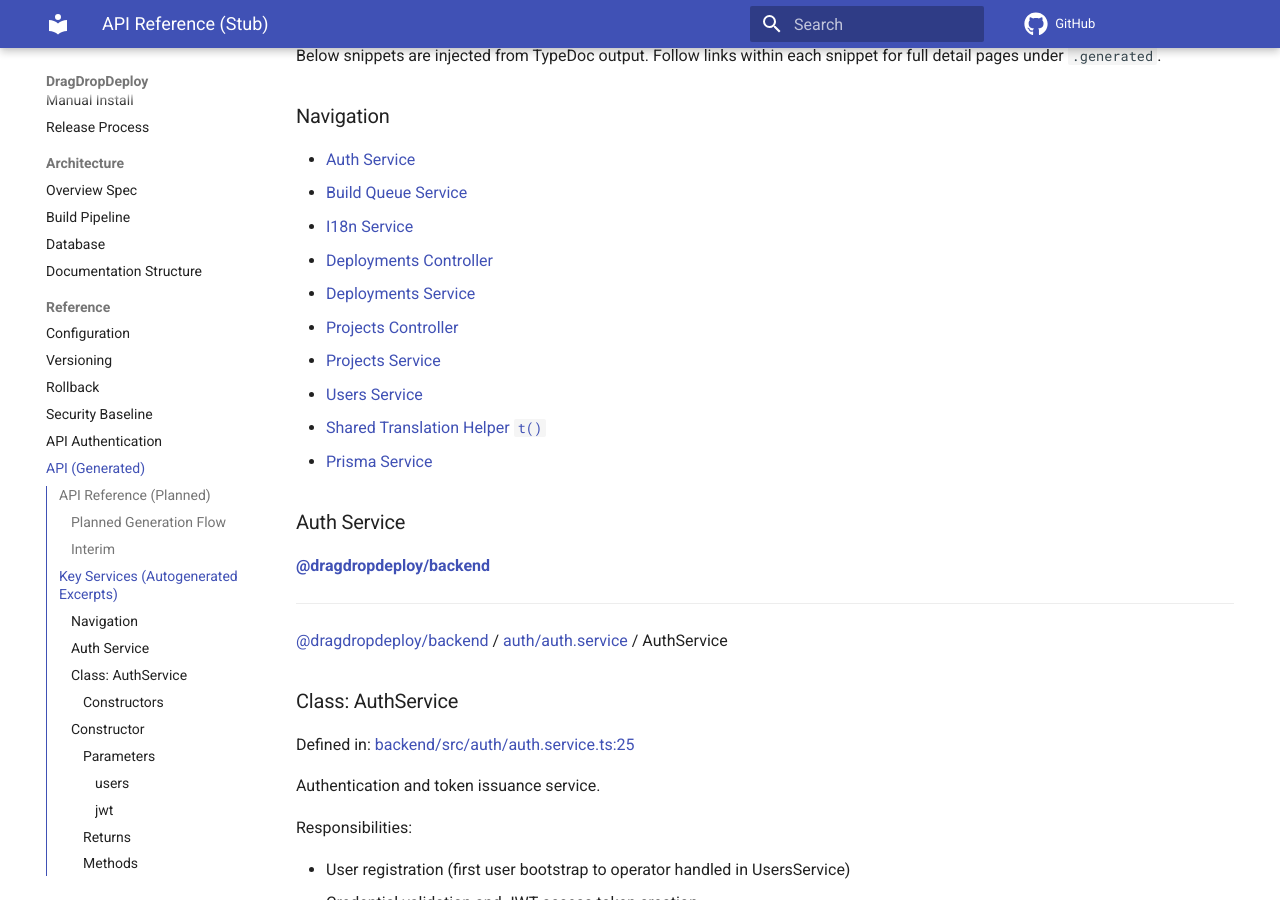
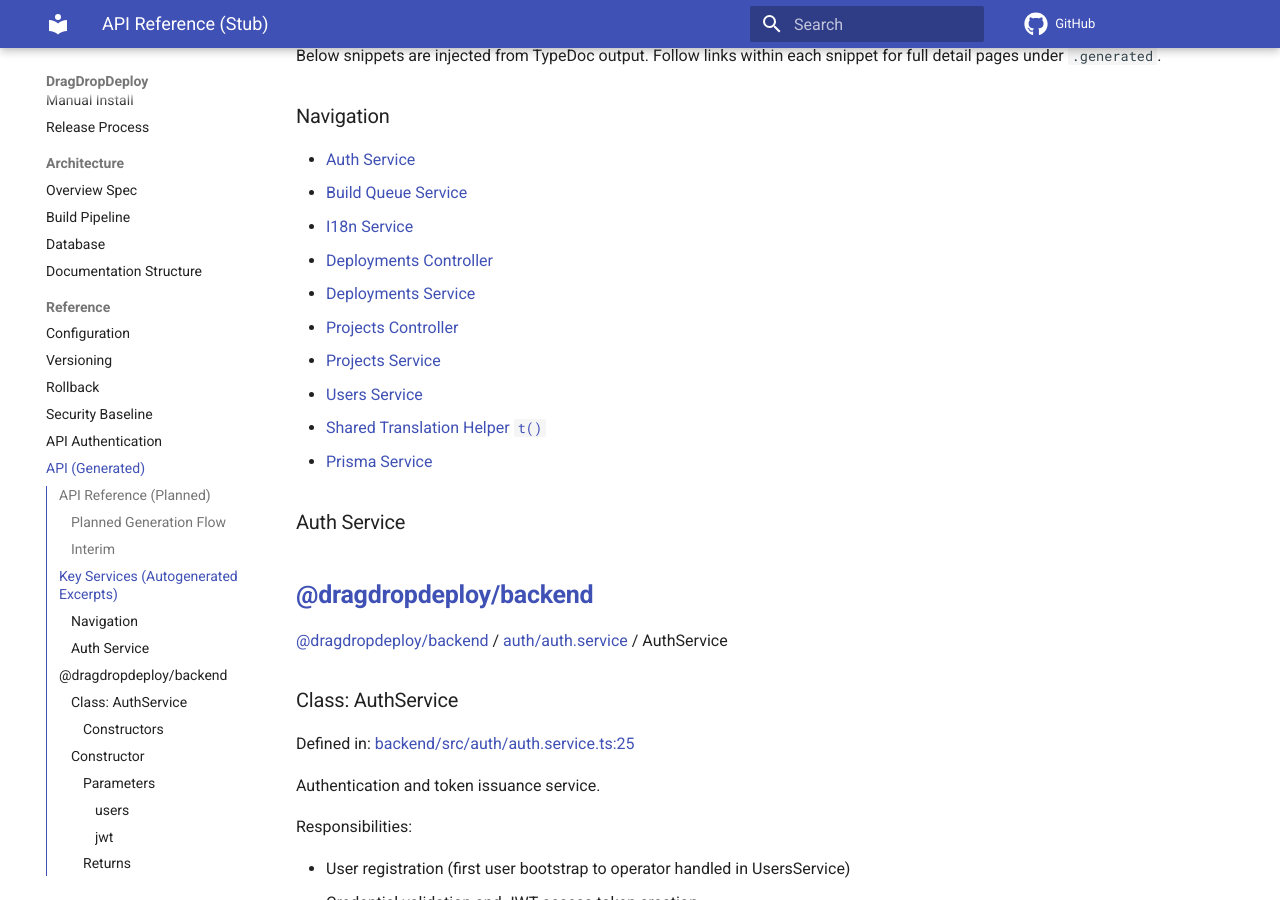
Before and after one commit to TomKonig/DragDropDeploy, an MkDocs documentation site: the page built from docs/reference/api.md, in a window 1280 px wide and 900 px high, scrolled down 796 px. Built offline with MkDocs 1.6.1 and Material for MkDocs 9.7.7, drawn with Linux system fonts in a browser that asks for light colours; comment, search, counter and statistics services are not loaded.

```diff
--- a/docs/reference/api.md
+++ b/docs/reference/api.md
@@ -51,9 +51,7 @@ Below snippets are injected from TypeDoc output. Follow links within each snippe
 <!-- begin:included api/backend/auth/auth.service/classes/AuthService.md -->
 <!-- markdownlint-disable MD024 MD025 MD032 -->
 
-[**@dragdropdeploy/backend**](../../../README.md)
-
----
+## [**@dragdropdeploy/backend**](../../../README.md)
 
 [@dragdropdeploy/backend](../../../README.md) / [auth/auth.service](../README.md) / AuthService
 
@@ -128,9 +126,7 @@ Access token response including expiry metadata
 
 #### Throws
 
-UnauthorizedException on invalid credentials
-
----
+## UnauthorizedException on invalid credentials
 
 ### me()
 
@@ -154,9 +150,7 @@ Authenticated subject identifier (UUID)
 
 #### Throws
 
-UnauthorizedException if user not found (treat as stale token)
-
----
+## UnauthorizedException if user not found (treat as stale token)
 
 ### register()
 
@@ -198,9 +192,7 @@ ConflictException if email already exists
 <!-- begin:included api/backend/build/build.queue/classes/BuildQueueService.md -->
 <!-- markdownlint-disable MD024 MD025 MD032 -->
 
-[**@dragdropdeploy/backend**](../../../README.md)
-
----
+## [**@dragdropdeploy/backend**](../../../README.md)
 
 [@dragdropdeploy/backend](../../../README.md) / [build/build.queue](../README.md) / BuildQueueService
 
@@ -257,9 +249,7 @@ Enqueue a build. Without Redis yet, simulate PENDING -> RUNNING -> SUCCESS.
 
 #### Returns
 
-`Promise`\<\{ `artifactPath`: `null` \| `string`; `createdAt`: `Date`; `id`: `string`; `logsPath`: `null` \| `string`; `projectId`: `string`; `status`: `BuildJobStatus`; `updatedAt`: `Date`; `version`: `null` \| `number`; \} \| \{ `id`: `string`; `projectId`: `string`; `status`: `null` \| `BuildJobStatus`; `version`: `null` \| `number`; \}\>
-
----
+## `Promise`\<\{ `artifactPath`: `null` \| `string`; `createdAt`: `Date`; `id`: `string`; `logsPath`: `null` \| `string`; `projectId`: `string`; `status`: `BuildJobStatus`; `updatedAt`: `Date`; `version`: `null` \| `number`; \} \| \{ `id`: `string`; `projectId`: `string`; `status`: `null` \| `BuildJobStatus`; `version`: `null` \| `number`; \}\>
 
 ### getJob()
 
@@ -275,9 +265,7 @@ Defined in: [backend/src/build/build.queue.ts:292](https://github.com/TomKonig/D
 
 #### Returns
 
-`Promise`\<`null` \| \{ `artifactPath`: `null` \| `string`; `createdAt`: `Date`; `id`: `string`; `logsPath`: `null` \| `string`; `projectId`: `string`; `status`: `BuildJobStatus`; `updatedAt`: `Date`; `version`: `null` \| `number`; \}\>
-
----
+## `Promise`\<`null` \| \{ `artifactPath`: `null` \| `string`; `createdAt`: `Date`; `id`: `string`; `logsPath`: `null` \| `string`; `projectId`: `string`; `status`: `BuildJobStatus`; `updatedAt`: `Date`; `version`: `null` \| `number`; \}\>
 
 ### getLogs()
 
@@ -297,9 +285,7 @@ Defined in: [backend/src/build/build.queue.ts:304](https://github.com/TomKonig/D
 
 #### Returns
 
-`Promise`\<`string`\>
-
----
+## `Promise`\<`string`\>
 
 ### listProjectBuilds()
 
@@ -319,9 +305,7 @@ Defined in: [backend/src/build/build.queue.ts:296](https://github.com/TomKonig/D
 
 #### Returns
 
-`Promise`\<`object`[]\>
-
----
+## `Promise`\<`object`[]\>
 
 ### onModuleDestroy()
 
@@ -335,9 +319,7 @@ Defined in: [backend/src/build/build.queue.ts:349](https://github.com/TomKonig/D
 
 #### Implementation of
 
-`OnModuleDestroy.onModuleDestroy`
-
----
+## `OnModuleDestroy.onModuleDestroy`
 
 ### onModuleInit()
 
@@ -361,9 +343,7 @@ Defined in: [backend/src/build/build.queue.ts:41](https://github.com/TomKonig/Dr
 <!-- begin:included api/backend/i18n/i18n.service/classes/I18nService.md -->
 <!-- markdownlint-disable MD024 MD025 MD032 -->
 
-[**@dragdropdeploy/backend**](../../../README.md)
-
----
+## [**@dragdropdeploy/backend**](../../../README.md)
 
 [@dragdropdeploy/backend](../../../README.md) / [i18n/i18n.service](../README.md) / I18nService
 
@@ -399,9 +379,7 @@ Defined in: [backend/src/i18n/i18n.service.ts:22](https://github.com/TomKonig/Dr
 
 #### Returns
 
-`void`
-
----
+## `void`
 
 ### t()
 
@@ -435,9 +413,7 @@ Defined in: [backend/src/i18n/i18n.service.ts:47](https://github.com/TomKonig/Dr
 <!-- begin:included api/shared/functions/t.md -->
 <!-- markdownlint-disable MD024 MD025 MD032 -->
 
-[**@dragdropdeploy/shared**](../README.md)
-
----
+## [**@dragdropdeploy/shared**](../README.md)
 
 [@dragdropdeploy/shared](../README.md) / t
 
@@ -479,9 +455,7 @@ These functions are thin re-exports so consumer packages only need the shared bu
 <!-- begin:included api/backend/deployments/deployments.controller/classes/DeploymentsController.md -->
 <!-- markdownlint-disable MD024 MD025 MD032 -->
 
-[**@dragdropdeploy/backend**](../../../README.md)
-
----
+## [**@dragdropdeploy/backend**](../../../README.md)
 
 [@dragdropdeploy/backend](../../../README.md) / [deployments/deployments.controller](../README.md) / DeploymentsController
 
@@ -527,9 +501,7 @@ Defined in: [backend/src/deployments/deployments.controller.ts:72](https://githu
 
 #### Returns
 
-`Promise`\<\{ `activePath`: `string`; `deploymentId`: `string`; \}\>
-
----
+## `Promise`\<\{ `activePath`: `string`; `deploymentId`: `string`; \}\>
 
 ### rollback()
 
@@ -549,9 +521,7 @@ Defined in: [backend/src/deployments/deployments.controller.ts:110](https://gith
 
 #### Returns
 
-`Promise`\<\{ `activePath`: `string`; `deploymentId`: `string`; \}\>
-
----
+## `Promise`\<\{ `activePath`: `string`; `deploymentId`: `string`; \}\>
 
 ### serve()
 
@@ -571,9 +541,7 @@ Defined in: [backend/src/deployments/deployments.controller.ts:80](https://githu
 
 #### Returns
 
-`Promise`\<`void` \| `Response`\<`any`, `Record`\<`string`, `any`\>\>\>
-
----
+## `Promise`\<`void` \| `Response`\<`any`, `Record`\<`string`, `any`\>\>\>
 
 ### uploadArchive()
 
@@ -603,9 +571,7 @@ Defined in: [backend/src/deployments/deployments.controller.ts:42](https://githu
 <!-- begin:included api/backend/deployments/deployments.service/classes/DeploymentsService.md -->
 <!-- markdownlint-disable MD024 MD025 MD032 -->
 
-[**@dragdropdeploy/backend**](../../../README.md)
-
----
+## [**@dragdropdeploy/backend**](../../../README.md)
 
 [@dragdropdeploy/backend](../../../README.md) / [deployments/deployments.service](../README.md) / DeploymentsService
 
@@ -649,9 +615,7 @@ Activate a deployment after successful build. Marks previous ACTIVE deployments
 
 #### Returns
 
-`Promise`\<\{ `activePath`: `string`; `id`: `string`; \}\>
-
----
+## `Promise`\<\{ `activePath`: `string`; `id`: `string`; \}\>
 
 ### createPending()
 
@@ -667,9 +631,7 @@ Defined in: [backend/src/deployments/deployments.service.ts:33](https://github.c
 
 #### Returns
 
-`Promise`\<\{ `artifactPath`: `null` \| `string`; `buildJobId`: `null` \| `string`; `buildLogsUrl`: `null` \| `string`; `commitHash`: `null` \| `string`; `createdAt`: `Date`; `id`: `string`; `imageTag`: `null` \| `string`; `projectId`: `string`; `status`: `DeployStatus`; `userId`: `null` \| `string`; \}\>
-
----
+## `Promise`\<\{ `artifactPath`: `null` \| `string`; `buildJobId`: `null` \| `string`; `buildLogsUrl`: `null` \| `string`; `commitHash`: `null` \| `string`; `createdAt`: `Date`; `id`: `string`; `imageTag`: `null` \| `string`; `projectId`: `string`; `status`: `DeployStatus`; `userId`: `null` \| `string`; \}\>
 
 ### createWithArtifact()
 
@@ -692,9 +654,7 @@ and create a pending deployment that references it.
 
 #### Returns
 
-`Promise`\<\{ `artifactPath`: `null` \| `string`; `buildJobId`: `null` \| `string`; `buildLogsUrl`: `null` \| `string`; `commitHash`: `null` \| `string`; `createdAt`: `Date`; `id`: `string`; `imageTag`: `null` \| `string`; `projectId`: `string`; `status`: `DeployStatus`; `userId`: `null` \| `string`; \}\>
-
----
+## `Promise`\<\{ `artifactPath`: `null` \| `string`; `buildJobId`: `null` \| `string`; `buildLogsUrl`: `null` \| `string`; `commitHash`: `null` \| `string`; `createdAt`: `Date`; `id`: `string`; `imageTag`: `null` \| `string`; `projectId`: `string`; `status`: `DeployStatus`; `userId`: `null` \| `string`; \}\>
 
 ### getActiveArtifactPath()
 
@@ -710,9 +670,7 @@ Defined in: [backend/src/deployments/deployments.service.ts:172](https://github.
 
 #### Returns
 
-`Promise`\<`null` \| `string`\>
-
----
+## `Promise`\<`null` \| `string`\>
 
 ### rollback()
 
@@ -742,9 +700,7 @@ Defined in: [backend/src/deployments/deployments.service.ts:186](https://github.
 <!-- begin:included api/backend/projects/projects.controller/classes/ProjectsController.md -->
 <!-- markdownlint-disable MD024 MD025 MD032 -->
 
-[**@dragdropdeploy/backend**](../../../README.md)
-
----
+## [**@dragdropdeploy/backend**](../../../README.md)
 
 [@dragdropdeploy/backend](../../../README.md) / [projects/projects.controller](../README.md) / ProjectsController
 
@@ -790,9 +746,7 @@ Defined in: [backend/src/projects/projects.controller.ts:28](https://github.com/
 
 #### Returns
 
-`Promise`\<\{ `createdAt`: `Date`; `domain`: `null` \| `string`; `id`: `string`; `name`: `string`; `ownerId`: `string`; `updatedAt`: `Date`; \}\>
-
----
+## `Promise`\<\{ `createdAt`: `Date`; `domain`: `null` \| `string`; `id`: `string`; `name`: `string`; `ownerId`: `string`; `updatedAt`: `Date`; \}\>
 
 ### delete()
 
@@ -812,9 +766,7 @@ Defined in: [backend/src/projects/projects.controller.ts:52](https://github.com/
 
 #### Returns
 
-`Promise`\<\{ `deleted`: `true`; \}\>
-
----
+## `Promise`\<\{ `deleted`: `true`; \}\>
 
 ### get()
 
@@ -834,9 +786,7 @@ Defined in: [backend/src/projects/projects.controller.ts:38](https://github.com/
 
 #### Returns
 
-`Promise`\<`object` & `object`\>
-
----
+## `Promise`\<`object` & `object`\>
 
 ### list()
 
@@ -852,9 +802,7 @@ Defined in: [backend/src/projects/projects.controller.ts:33](https://github.com/
 
 #### Returns
 
-`Promise`\<`object` & `object`[]\>
-
----
+## `Promise`\<`object` & `object`[]\>
 
 ### update()
 
@@ -888,9 +836,7 @@ Defined in: [backend/src/projects/projects.controller.ts:43](https://github.com/
 <!-- begin:included api/backend/projects/projects.service/classes/ProjectsService.md -->
 <!-- markdownlint-disable MD024 MD025 MD032 -->
 
-[**@dragdropdeploy/backend**](../../../README.md)
-
----
+## [**@dragdropdeploy/backend**](../../../README.md)
 
 [@dragdropdeploy/backend](../../../README.md) / [projects/projects.service](../README.md) / ProjectsService
 
@@ -940,9 +886,7 @@ Defined in: [backend/src/projects/projects.service.ts:28](https://github.com/Tom
 
 #### Returns
 
-`Promise`\<\{ `createdAt`: `Date`; `domain`: `null` \| `string`; `id`: `string`; `name`: `string`; `ownerId`: `string`; `updatedAt`: `Date`; \}\>
-
----
+## `Promise`\<\{ `createdAt`: `Date`; `domain`: `null` \| `string`; `id`: `string`; `name`: `string`; `ownerId`: `string`; `updatedAt`: `Date`; \}\>
 
 ### findAllForUser()
 
@@ -958,9 +902,7 @@ Defined in: [backend/src/projects/projects.service.ts:50](https://github.com/Tom
 
 #### Returns
 
-`Promise`\<`object` & `object`[]\>
-
----
+## `Promise`\<`object` & `object`[]\>
 
 ### findOneOwned()
 
@@ -980,9 +922,7 @@ Defined in: [backend/src/projects/projects.service.ts:60](https://github.com/Tom
 
 #### Returns
 
-`Promise`\<`object` & `object`\>
-
----
+## `Promise`\<`object` & `object`\>
 
 ### remove()
 
@@ -1002,9 +942,7 @@ Defined in: [backend/src/projects/projects.service.ts:126](https://github.com/To
 
 #### Returns
 
-`Promise`\<\{ `deleted`: `true`; \}\>
-
----
+## `Promise`\<\{ `deleted`: `true`; \}\>
 
 ### update()
 
@@ -1052,9 +990,7 @@ Defined in: [backend/src/projects/projects.service.ts:72](https://github.com/Tom
 <!-- begin:included api/backend/users/users.service/classes/UsersService.md -->
 <!-- markdownlint-disable MD024 MD025 MD032 -->
 
-[**@dragdropdeploy/backend**](../../../README.md)
-
----
+## [**@dragdropdeploy/backend**](../../../README.md)
 
 [@dragdropdeploy/backend](../../../README.md) / [users/users.service](../README.md) / UsersService
 
@@ -1100,9 +1036,7 @@ Defined in: [backend/src/users/users.service.ts:45](https://github.com/TomKonig/
 
 #### Returns
 
-`Promise`\<[`UserPublic`](../interfaces/UserPublic.md)\>
-
----
+## `Promise`\<[`UserPublic`](../interfaces/UserPublic.md)\>
 
 ### findByEmail()
 
@@ -1118,9 +1052,7 @@ Defined in: [backend/src/users/users.service.ts:33](https://github.com/TomKonig/
 
 #### Returns
 
-`Promise`\<`null` \| [`DBUser`](../interfaces/DBUser.md)\>
-
----
+## `Promise`\<`null` \| [`DBUser`](../interfaces/DBUser.md)\>
 
 ### findById()
 
@@ -1146,9 +1078,7 @@ Defined in: [backend/src/users/users.service.ts:39](https://github.com/TomKonig/
 <!-- begin:included api/backend/prisma/prisma.service/classes/PrismaService.md -->
 <!-- markdownlint-disable MD024 MD025 MD032 -->
 
-[**@dragdropdeploy/backend**](../../../README.md)
-
----
+## [**@dragdropdeploy/backend**](../../../README.md)
 
 [@dragdropdeploy/backend](../../../README.md) / [prisma/prisma.service](../README.md) / PrismaService
 
@@ -1242,7 +1172,6 @@ Defined in: node_modules/.prisma/client/index.d.ts:268
 #### Inherited from
 
 `PrismaClient.buildJob`
-
 ---
 ### deployment
 
@@ -1266,7 +1195,6 @@ Defined in: node_modules/.prisma/client/index.d.ts:258
 #### Inherited from
 
 `PrismaClient.deployment`
-
 ---
 ### project
 
@@ -1290,7 +1218,6 @@ Defined in: node_modules/.prisma/client/index.d.ts:248
 #### Inherited from
 
 `PrismaClient.project`
-
 ---
 ### projectSetting
 
@@ -1315,7 +1242,6 @@ Defined in: [backend/src/prisma/prisma.service.ts:28](https://github.com/TomKoni
 #### Returns
 
 `void`
-
 ---
 ### onModuleDestroy()
 
@@ -1330,7 +1256,6 @@ Defined in: [backend/src/prisma/prisma.service.ts:34](https://github.com/TomKoni
 #### Implementation of
 
 `OnModuleDestroy.onModuleDestroy`
-
 ---
 ### onModuleInit()
 
@@ -1345,7 +1270,6 @@ Defined in: [backend/src/prisma/prisma.service.ts:16](https://github.com/TomKoni
 #### Implementation of
 
 `OnModuleInit.onModuleInit`
-
 ---
 ### setTenantContext()
 
@@ -1368,7 +1292,6 @@ Defined in: [backend/src/prisma/prisma.service.ts:42](https://github.com/TomKoni
 <!-- begin:included api/backend/build/build.executor/classes/BuildExecutorService.md -->
 <!-- markdownlint-disable MD024 MD025 MD032 -->
 [**@dragdropdeploy/backend**](../../../README.md)
-
 ---
 [@dragdropdeploy/backend](../../../README.md) / [build/build.executor](../README.md) / BuildExecutorService
 
@@ -1419,7 +1342,6 @@ Defined in: [backend/src/build/build.executor.ts:29](https://github.com/TomKonig
 #### Returns
 
 `boolean`
-
 ---
 ### runBuild()
 
--- a/scripts/docs/postprocess-api-md.cjs
+++ b/scripts/docs/postprocess-api-md.cjs
@@ -133,6 +133,12 @@ block = block.replace(/(markdownlint-disable[^\n]*\n)\n+\[/g, '$1[');
 block = block.replace(/(---)\n\n+\[/g, '$1\n[');
 // Pattern: Responsibilities: \n(blank) \n - item -> drop blank after label paragraphs within bullet sections
 block = block.replace(/(Responsibilities:)\n\n(-)/g, '$1\n$2');
+// Pattern: Notes: \n(blank) \n - item -> similar handling
+block = block.replace(/(Notes:)\n\n(-)/g, '$1\n$2');
+// Remove blank line directly after an opening '---' horizontal rule when followed by a heading (### or ####)
+block = block.replace(/---\n\n+(###?\s)/g, '---\n$1');
+// Remove duplicate blank lines just before a horizontal rule inside included blocks
+block = block.replace(/\n\n+---\n/g, '\n---\n');
 
 // Reinsert preserved frontmatter block exactly as captured (avoid transformation to *** etc.)
 if (frontmatterMatch) {
```
Also changed, not shown: CHANGELOG.md (+4 -0 lines).
